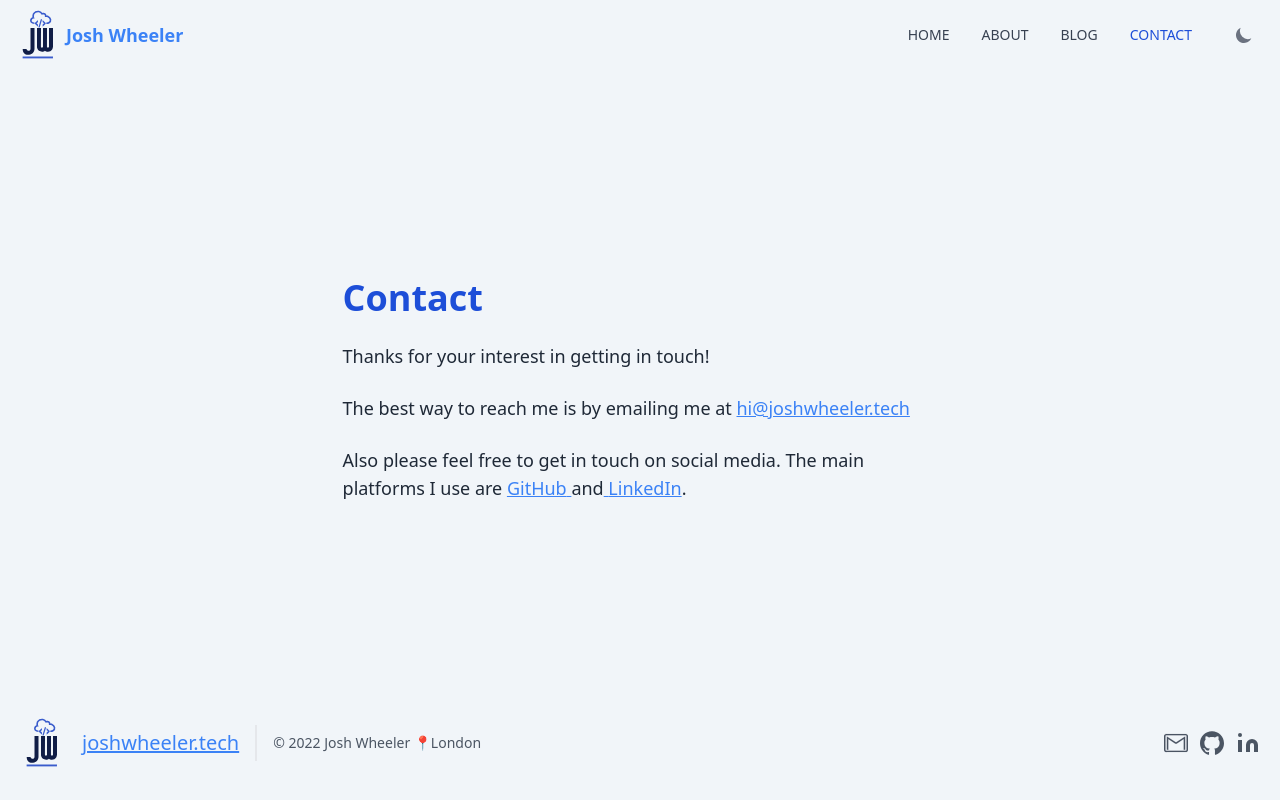
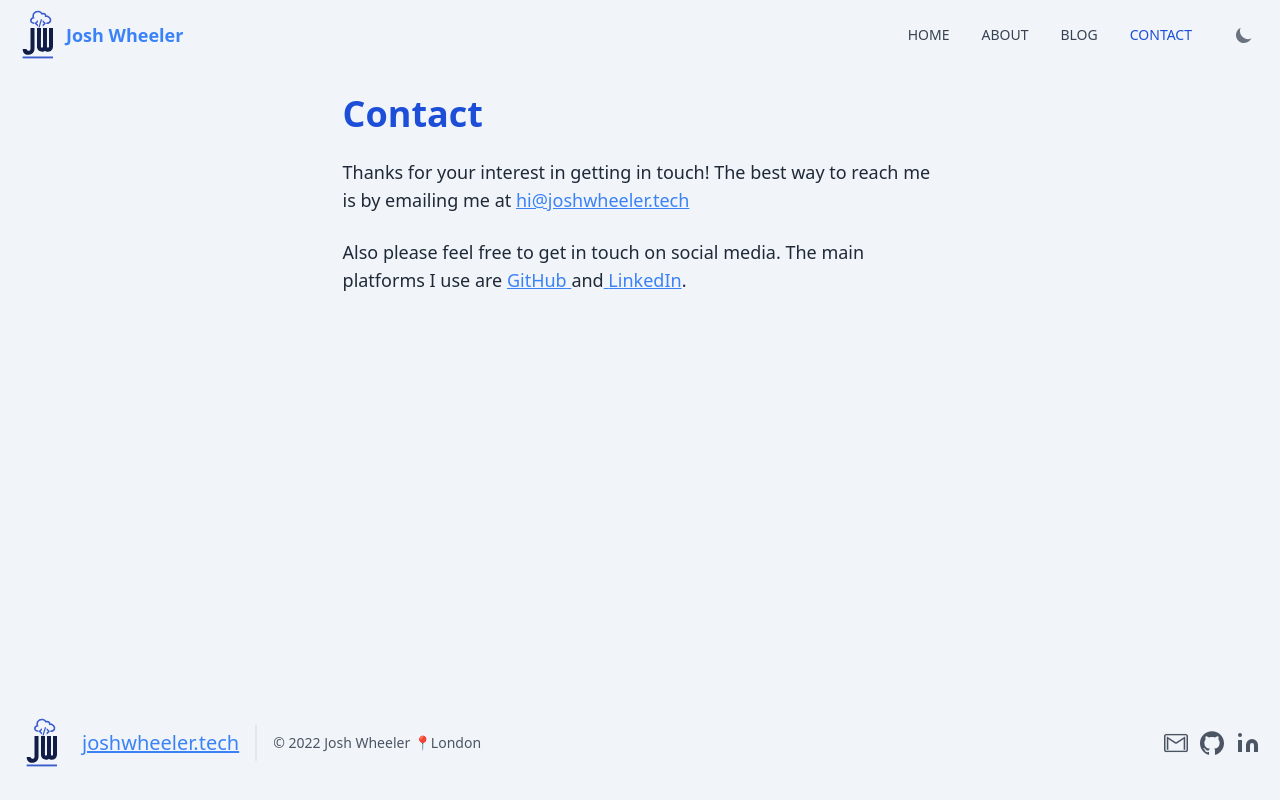
Before and after one commit to jltwheeler/personal-website, a Next.js app: page /contact in a window 1280 px wide. Built offline with nearby package versions, Linux system fonts and the light colour scheme.

Commit message:
fix positioning of content on contact page

```diff
--- a/components/Card.tsx
+++ b/components/Card.tsx
@@ -27,7 +27,8 @@ export const Card: React.FC<CardProps> = ({
     <h5 className="mb-2 text-xl sm:text-2xl font-bold tracking-tight text-blue-600">
       {title}
     </h5>
-    <span className="text-gray-600 italic text-sm">{subtext}</span>
+
+    {subtext && <span className="text-gray-600 italic text-sm">{subtext}</span>}
     <p className="mb-3 font-normal text-gray-700 dark:text-gray-400">
       {Array.isArray(body)
         ? body.map((line) => (
--- a/pages/contact.tsx
+++ b/pages/contact.tsx
@@ -14,24 +14,17 @@ const Contact = () => {
         <link rel="icon" href="/jw-favicon.svg" />
       </Head>
 
-      <div className="flex flex-col justify-between h-screen">
       <Navbar />
       <Container>
         <Header title="Contact" />
-          <p>Thanks for your interest in getting in touch!</p>
-          <br />
         <p>
-            The best way to reach me is by emailing me at{' '}
-            <a
-              target="_blank"
-              href="mailto:hi@joshwheeler.tech"
-              rel="noreferrer"
-            >
+          Thanks for your interest in getting in touch! The best way to reach me
+          is by emailing me at{' '}
+          <a target="_blank" href="mailto:hi@joshwheeler.tech" rel="noreferrer">
             hi@joshwheeler.tech
           </a>
         </p>
         <br />
-
         <p>
           Also please feel free to get in touch on social media. The main
           platforms I use are{' '}
@@ -54,6 +47,7 @@ const Contact = () => {
           .
         </p>
       </Container>
+      <div className="w-full absolute bottom-0">
         <Footer />
       </div>
     </>
```
Lines whose indentation alone changed are shown as unchanged.
